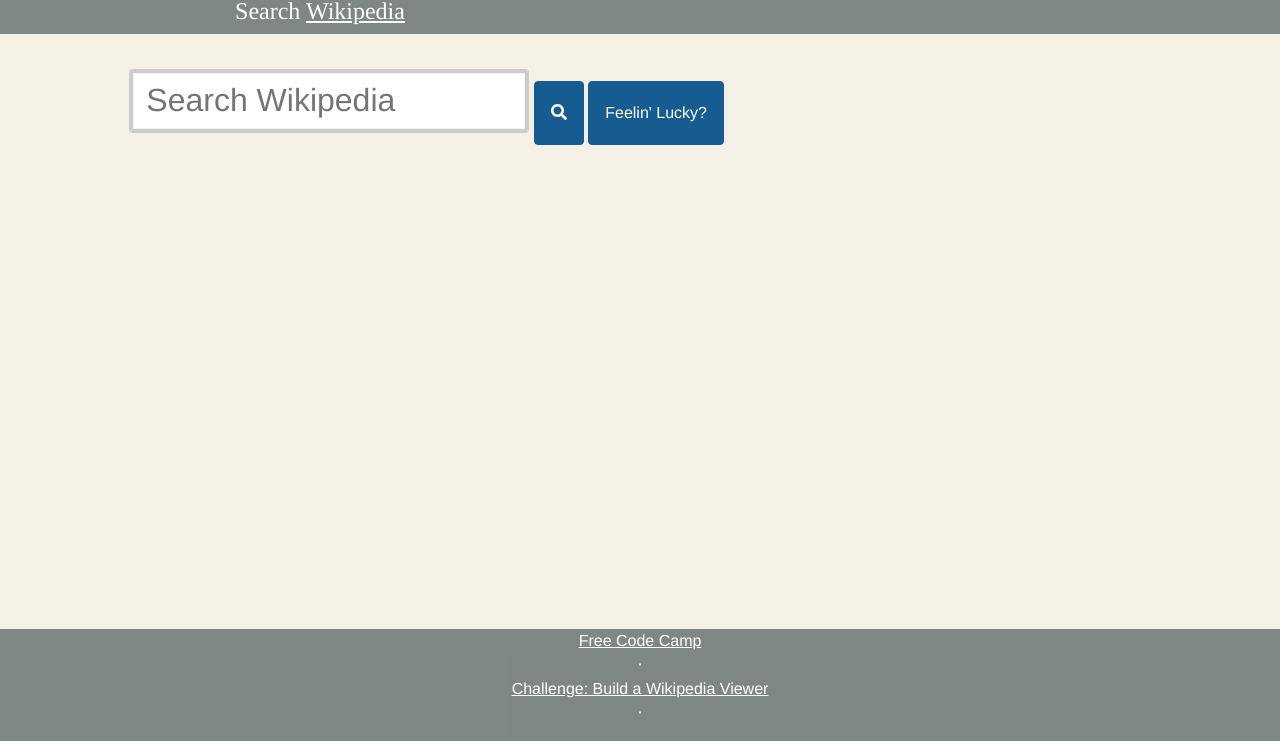
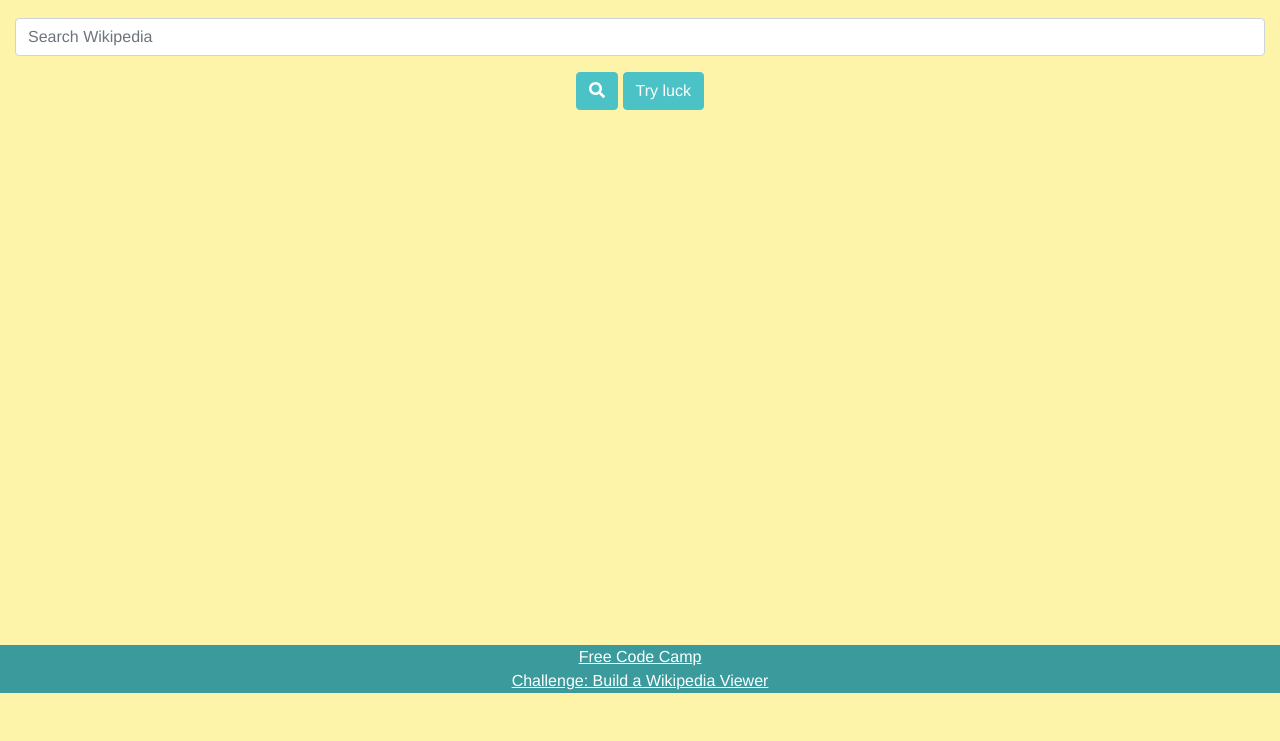
Before and after one commit to geekishmai/wiki_search, a plain HTML site: page index.html in a window 1280 px wide. Shown: the part 107-848 px from the top of the page. After the commit the page ends 800 px from the top, so only its background shows below. Drawn offline with nearby package versions, Linux system fonts and the light colour scheme.

Commit message:
更改样式bug

```diff
--- a/index.html
+++ b/index.html
@@ -7,65 +7,59 @@ It is intended to highlight the use of API calls and utilize javascript, jquery.
 <html>
 <head>
     <link href="https://stackpath.bootstrapcdn.com/bootstrap/4.3.1/css/bootstrap.min.css" rel="stylesheet" integrity="sha384-ggOyR0iXCbMQv3Xipma34MD+dH/1fQ784/j6cY/iJTQUOhcWr7x9JvoRxT2MZw1T" crossorigin="anonymous">
-    <link rel="stylesheet" href="style.css">
+    <link href="style.css" rel="stylesheet">
 </head>
 <body>
-        <div class="container-fluid wrapper">
-                <div class="row pageTitle">
-                  <div class="col-md-4 col-md-offset-4 title text-center">
-                    <h1>BFD's Wikipedia Viewer</h1>
+      <div class="container-fluid wrapper ">
+                <div class="row ">
+                  <div class="col-md-12 text-center titleNote">
+                    <h1>Wikipedia Viewer</h1>
                   </div>
                 </div>
                 <div class="row titleNote">
-                  <div class="col-md-6 col-md-offset-3 note text-center">
+                  <div class="col-md-12 note text-center">
                     <h4>Search <a href="https://www.wikipedia.org/" target="_blank">Wikipedia</a></h4>
                   </div>
                 </div>
                 <div class="row form-group">
-                  <div class="col-md-8 col-md-offset-2  text-center">
-                    <input type="text" class="search_box" id="input" placeholder="Search Wikipedia">
+                  <div class="col-md-12 col-md-offset-2 text-center">
+                    <input type="text" class=" form-control search_box" id="input" placeholder="Search Wikipedia">
                     <button type="submit" class="btn btn-default searchSubmit" id="searchSubmit">
                       <i class="fa fa-search" aria-hidden="true"></i>
                     </button>
                     <button type="submit" class="btn btn-default" id="randomPage"><a href="https://en.wikipedia.org/wiki/Special:Random" target="_blank">
-                      Feelin' Lucky?</a>
+                      Try luck</a>
                     </button>
 
                <!-- <button type="submit" class="butn btn-default random" id="randomSearch">
                       Random <i class="fa fa-search" aria-hidden="true"></i>
                     </button> -->
 
+
                   </div>
+                <div id="display-result" class="col-md-6 col-md-offset-3 text-center">
                 </div>
-                <div id="display-result" class="col-md-6 col-md-offset-3 ">
-                </div>
-                <div class="push"></div>
-              </div>
+                <div class="push text-center"></div>
+      </div>
               <!-- end container-fluid -->
               <!-- FOOTER -->
-              <div class="footer">
-                <div class="container">
+              <div class="footer fixed-bottom">
+                <div class="container-fluid">
                   <div class="row">
                     <div class="col-md-12 text-center">
                       <ul class="list-inline">
                         <li>
                           <a href="https://www.freecodecamp.com" target="_blank">Free Code Camp</a>
                         </li>
-                        <li class="footer-menu-divider">&sdot;</li>
                         <li>
                           <a href="https://www.freecodecamp.com/challenges/build-a-wikipedia-viewer" target="_blank">Challenge: Build a Wikipedia Viewer</a>
                         </li>
-                        <li class="footer-menu-divider">&sdot;</li>
                       </ul>
                     </div>
                   </div>
                 </div>
               </div>
-
-              <script
-              src="https://code.jquery.com/jquery-2.2.4.min.js"
-              integrity="sha256-BbhdlvQf/xTY9gja0Dq3HiwQF8LaCRTXxZKRutelT44="
-              crossorigin="anonymous"></script><script src="https://use.fontawesome.com/releases/v5.7.2/js/all.js" ></script>
+<script src="https://code.jquery.com/jquery-2.2.4.min.js" integrity="sha256-BbhdlvQf/xTY9gja0Dq3HiwQF8LaCRTXxZKRutelT44=" crossorigin="anonymous"></script><script src="https://use.fontawesome.com/releases/v5.7.2/js/all.js" ></script>
 <script src="https://stackpath.bootstrapcdn.com/bootstrap/4.3.1/js/bootstrap.min.js" integrity="sha384-JjSmVgyd0p3pXB1rRibZUAYoIIy6OrQ6VrjIEaFf/nJGzIxFDsf4x0xIM+B07jRM" crossorigin="anonymous"></script>
 <script src="main.js"></script>
 </body>
--- a/style.css
+++ b/style.css
@@ -1,6 +1,6 @@
 body {
     font-family: Helvetica Neue, Helvetica, Arimo, Liberation Sans, Lucida Grande, sans-serif;
-    background:#f4f0e6;
+    background:#fef4a9;
   }
 
   h1,
@@ -16,12 +16,9 @@ body {
     text-decoration: underline !important;
   }
 
-  a:hover,
-  a:visited,
-  a:active,
-  a:link {
+  h4 a:hover {
     text-decoration: none;
-    color: #333;
+    color: #3b9a9c;
   }
 
   .pageTitle,
@@ -30,7 +27,7 @@ body {
     color: white;
   }
 
-  .search_box,
+  /* .search_box,
   .searchSubmit,
   #randomPage {
     height: 4rem;
@@ -40,24 +37,27 @@ body {
     display: inline-block;
     margin: 2.2rem auto 1.5em;
     padding: .5rem 1rem;
+  } */
+  .form-group{
+    margin-top: 2rem;
   }
-
-  .search_box {
-    font-size: 2rem;
+  /* .search_box {
+    font-size: 1.5rem;
     width: 400px;
     background: #fff;
     border: .5px solid #ccc;
     box-shadow: inset 0 0 0 .1em #ccc;
-    border-radius: .1em;
+    border-radius: .5em;
   }
-
+   */
   .searchSubmit,
   #randomPage {
     font-weight: 70;
+    margin: 1rem 0;
     color: #fff;
     cursor: pointer;
-    background-color: #165c91;
-    border: 1px solid #165c91;
+    background-color:#4bc2c5;
+    border: 1px solid#4bc2c5;
     text-align: center;
   }
 
@@ -73,10 +73,9 @@ body {
   .results {
     font-size: 2rem;
     max-width: 800px;
-    background: #fff;
-    border: .5px solid #ccc;
-    box-shadow: inset 0 0 0 .1em #ccc;
-    border-radius: .1em;
+    background: #fef4cf;
+    box-shadow: inset 0 0 0 .1em rgb(234, 240, 239);
+    border-radius: .5em;
     padding: 1rem;
     margin: .2rem;
   }
@@ -91,13 +90,10 @@ body {
   http://ryanfait.com/resources/footer-stick-to-bottom-of-page/ */
 
   * {
-    margin: 0;
+    box-sizing: border-box;
   }
 
-  html,
-  body {
-    height: 100%;
-  }
+
 
   .wrapper {
     min-height: 100%;
@@ -109,15 +105,15 @@ body {
 
   .footer,
   .push {
-    clear: both;
+
   }
 
   .footer {
-    min-height: 4em;
-    background-color: rgba(12, 33, 38, 0.5);
+    height: 3rem;
+    background-color: #3b9a9c;
   }
 
-  .footer-menu-divider,
+
   .copyright {
     color: white;
   }
```
